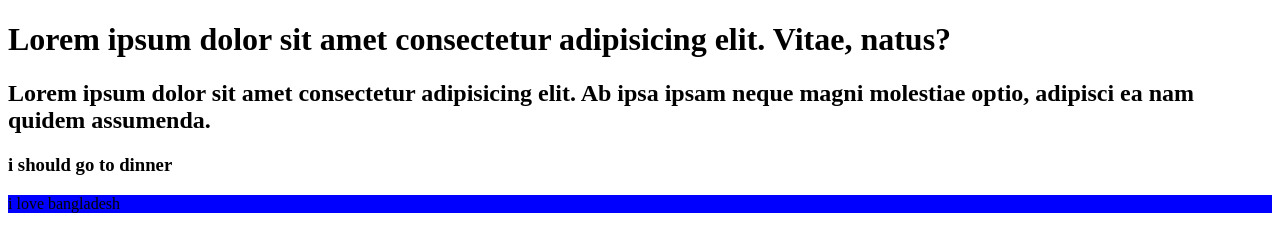
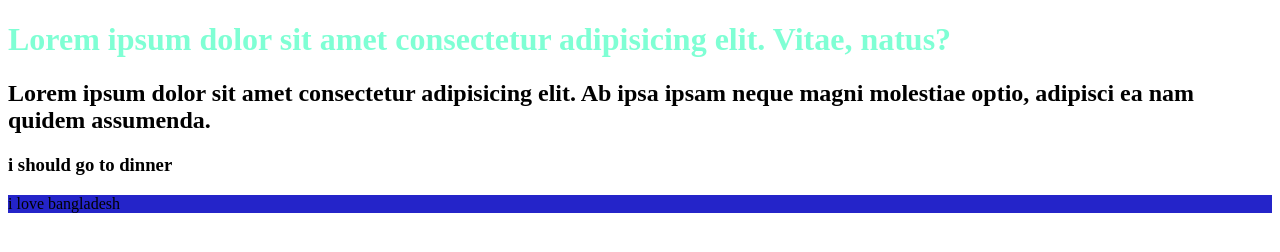
Before and after one commit to NiajNayeem/my-second-repo, a plain HTML site: page index.html in a window 1280 px wide. Drawn offline with Linux system fonts and the light colour scheme.

Commit message:
added color

```diff
--- a/style.css
+++ b/style.css
@@ -1,3 +1,8 @@
 p{
-    background-color: blue;
+    background-color: rgb(36, 36, 201);
 }
+h1
+{
+    color: aquamarine;
+}
+]
```
